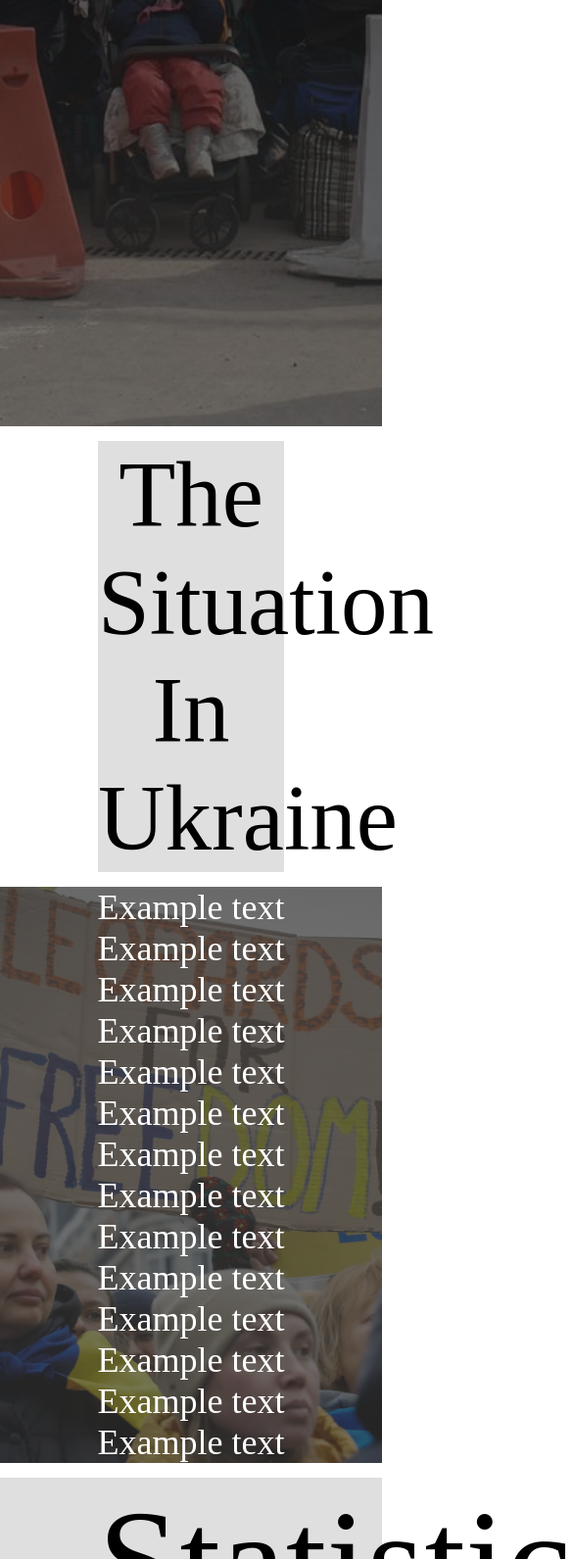
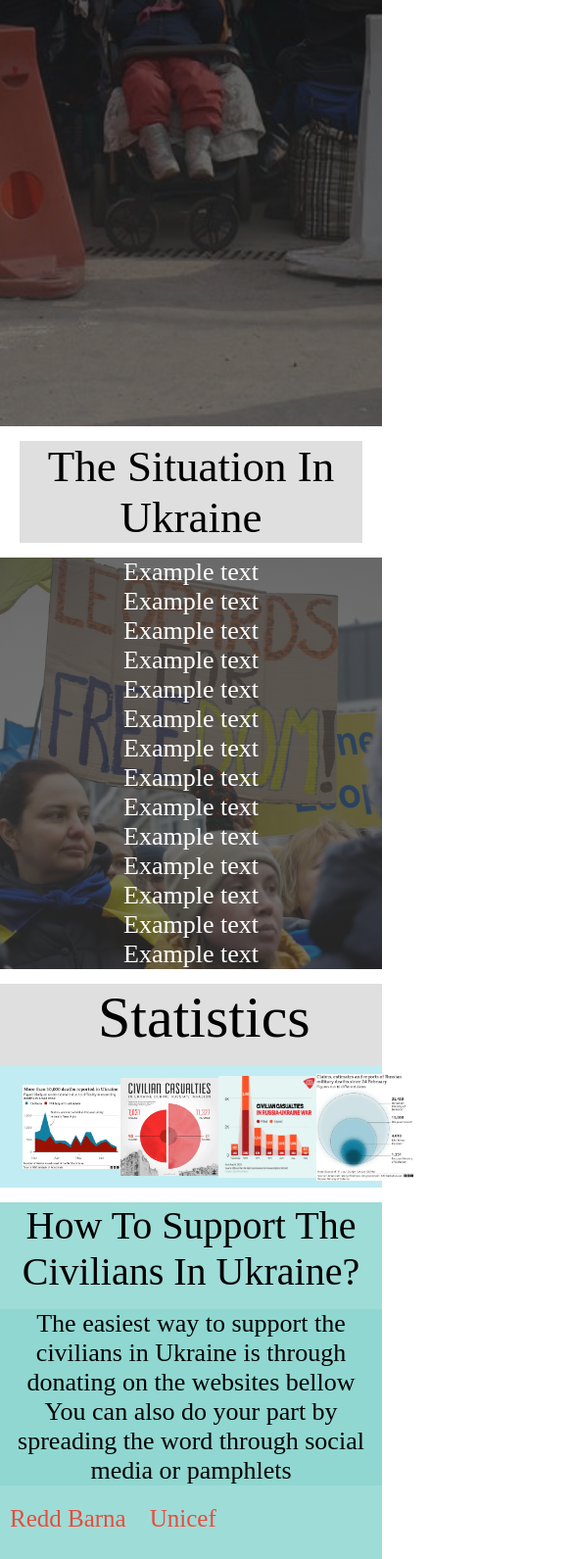
Before and after one commit to sivivi/ukraine-website, a plain HTML site: page index.html in a window 390 px wide. Shown: the part 409-2000 px from the top of the page at 98% size, 585 px wide, since content can reach past the window. Drawn offline with Linux system fonts and the light colour scheme.

Commit message:
added mobile support

```diff
--- a/style.css
+++ b/style.css
@@ -88,41 +88,6 @@ nav img{
     border: 1px solid #f44336;
     background: #f44336
 }
-@media(max-width: 700px){
-    .text-box h1{
-        margin: 10px 0 40px;
-        font-size: 26px;
-        color: #fff;
-    }
-    .text-box p{
-        margin: 10px 0 40px;
-        font-size: 15px;
-        color: rgb(226, 226, 226);
-    }
-    nav img{
-        width: 100px;
-        position: relative;
-        opacity: 0.8;
-    }
-    .nav-links ul li a{
-        color: #fff;
-        text-decoration: none;
-        font-size: 13px;
-    }
-    .nav-links ul li{
-        list-style: none;
-        display: inline-block;
-        padding: 2px 6px;
-        position: relative;
-        top: 0px;
-    }
-    nav{
-        display: flex;
-        padding: 2% 4%;
-        justify-content: space-between;
-        align-items: center;
-    }
-}
 
 /*- information - */
 
@@ -210,3 +175,125 @@ nav img{
 .donate li :hover::after{
     width: 100%;
 }
+
+@media(max-width: 700px){
+    .text-box h1{
+        margin: 10px 0 40px;
+        font-size: 26px;
+        color: #fff;
+    }
+    .text-box p{
+        margin: 10px 0 40px;
+        font-size: 15px;
+        color: rgb(226, 226, 226);
+    }
+    nav img{
+        width: 90px;
+        position: relative;
+        left: 270px;
+        top: 0px;
+        opacity: 0.8;
+    }
+    .nav-links ul li a{
+        color: #fff;
+        text-decoration: none;
+        font-size: 18px;
+    }
+    .nav-links ul li{
+        list-style: none;
+        display: inline-block;
+        padding: 2px 6px;
+        position: relative;
+        top: 15px;
+    }
+    nav{
+        display: flex;
+        padding: 2% 4%;
+        justify-content: space-between;
+        align-items: center;
+    }
+    .information-text h1{
+        text-align: center;
+        margin: 15px 20px;
+        font-size: 45px;
+        font-weight: 500;
+        color: #000;
+        background-color:rgba(180, 180, 180, 0.425);
+        background-position: center;
+        background-size: cover;
+    }
+    .information-text p{
+        font-size: 26px;
+        font-weight: 100;
+        color: #fff;
+        text-align: center;
+        background-image: linear-gradient(rgba(63, 63, 63, 0.747),rgba(54, 54, 54, 0.651)),url(images/5338.webp);
+        background-position: center;
+        background-size: cover;
+    }
+
+    .statistics{
+        background-color:rgba(180, 180, 180, 0.425)
+    }
+    .statistics-diagrams{
+        display: flex;
+        padding: 2% 6%;
+        justify-content: space-evenly;
+        align-items: center;
+        background-color:rgb(194, 236, 243);
+
+    }
+    .statistics h1{
+        font-size: 60px;
+        font-weight: 500;
+        color: #000;
+        text-align: center;
+        margin: 15px 100px;
+    }
+    .statistics-diagrams img{
+        width: 100px;
+    }
+
+    .donate{
+        background-color:rgba(21, 170, 158, 0.411);
+    }
+    .donate h1{
+        font-size: 40px;
+        font-weight: 500;
+        color: #000;
+        text-align: center;
+        margin: 15px 10px;
+    }
+    .donate p{
+        font-size: 26px;
+        margin: 10px 0px;
+        font-weight: 100;
+        color: #000;
+        text-align: center;
+        background-color:rgba(21, 170, 158, 0.103);
+    }
+    .donate li a{
+        color: #e74c3c;
+        text-decoration: none;
+        font-size: 25px;
+    }
+    .donate li{
+        list-style: none;
+        display: inline-block;
+        padding: 10px 10px;
+        position: relative;
+        top: 0px;
+    }
+    .donate li ::after{
+        content: "";
+        width: 0%;
+        height: 2px;
+        background-color: #d35400;
+        display: block;
+        margin: auto;
+        transition: 0.5s;
+    }
+    .donate li :hover::after{
+        width: 100%;
+    }
+}
```
